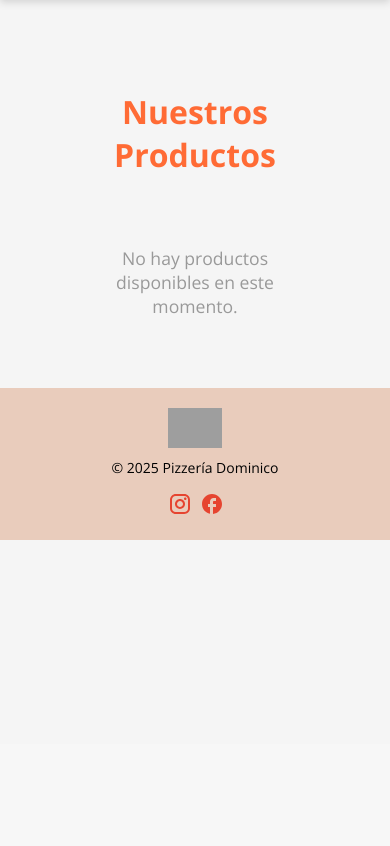
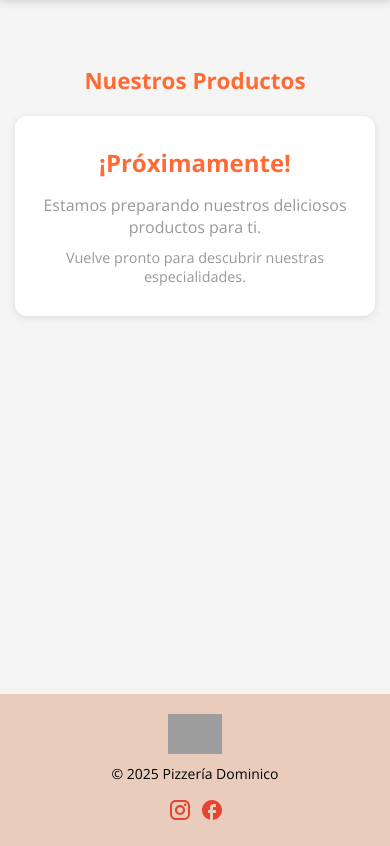
Before and after one commit to valenneka/proyectoRemavo, a PHP site: page /PizzeriaDominico/vista/public/tienda.php in a window 390 px wide. Shown: the part 100-946 px from the top of the page. Before the commit the page ends 640 px from the top, so only its background shows below. Run offline with PHP 8.4, Linux system fonts and the light colour scheme; data that the repository does not hold is empty; grey boxes are pictures that could not be loaded.

Commit message:
fix: arreglo de problemas en css

```diff
--- /dev/null
+++ b/src/css/tienda.css
@@ -0,0 +1,89 @@
+/* Estilos específicos para la página de tienda */
+
+body {
+    background: #f5f5f5;
+}
+
+/* Ocultar elementos de edición en vista pública */
+.editar-familia,
+.etiqueta-editar {
+    display: none !important;
+}
+
+/* Estilos específicos para tienda pública */
+.contenido-tienda {
+    max-width: 1600px;
+    width: 100%;
+    margin: 0 auto;
+    padding: 30px 60px;
+    min-height: calc(100vh - 200px); /* Asegurar altura mínima para empujar footer */
+}
+
+.titulo-tienda {
+    text-align: center;
+    margin: 30px 0;
+    color: #ff6b35;
+    font-size: 2em;
+    font-weight: 700;
+}
+
+.sin-familias {
+    text-align: center;
+    padding: 60px 40px;
+    color: #999;
+    font-size: 1.2em;
+    background: white;
+    border-radius: 12px;
+    box-shadow: 0 2px 8px rgba(0, 0, 0, 0.1);
+    margin: 40px 0;
+    min-height: 200px;
+    display: flex;
+    flex-direction: column;
+    justify-content: center;
+    align-items: center;
+}
+
+/* Responsive Design */
+@media (max-width: 1366px) {
+    .contenido-tienda {
+        padding: 25px 40px;
+    }
+
+    .titulo-tienda {
+        font-size: 1.8em;
+    }
+}
+
+@media (max-width: 768px) {
+    .contenido-tienda {
+        padding: 20px 20px;
+        min-height: calc(100vh - 180px);
+    }
+
+    .titulo-tienda {
+        font-size: 1.6em;
+        margin: 20px 0;
+    }
+
+    .sin-familias {
+        padding: 40px 20px;
+        font-size: 1.1em;
+        margin: 20px 0;
+        min-height: 150px;
+    }
+}
+
+@media (max-width: 480px) {
+    .contenido-tienda {
+        padding: 15px 15px;
+    }
+
+    .titulo-tienda {
+        font-size: 1.4em;
+    }
+
+    .sin-familias {
+        padding: 30px 15px;
+        font-size: 1em;
+    }
+}
--- a/vista/public/tienda.php
+++ b/vista/public/tienda.php
@@ -11,37 +11,8 @@
     <link rel="stylesheet" href="<?= BASE_URL ?>/src/css/modals.css">
     <link rel="stylesheet" href="<?= BASE_URL ?>/src/css/navbar.css">
     <link rel="stylesheet" href="<?= BASE_URL ?>/src/css/footer.css">
+    <link rel="stylesheet" href="<?= BASE_URL ?>/src/css/tienda.css">
     <title>Pizzería Dominico - Tienda</title>
-    <style>
-        body {
-            background: #f5f5f5;
-        }
-        /* Ocultar elementos de edición en vista pública */
-        .editar-familia,
-        .etiqueta-editar {
-            display: none !important;
-        }
-        /* Estilos específicos para tienda pública */
-        .contenido-tienda {
-            max-width: 1600px;
-            width: 100%;
-            margin: 0 auto;
-            padding: 30px 60px;
-        }
-        .titulo-tienda {
-            text-align: center;
-            margin: 30px 0;
-            color: #ff6b35;
-            font-size: 2em;
-            font-weight: 700;
-        }
-        .sin-familias {
-            text-align: center;
-            padding: 40px;
-            color: #999;
-            font-size: 1.1em;
-        }
-    </style>
 </head>
 
 <body>
@@ -55,7 +26,9 @@
 
         <!-- Mensaje si no hay familias -->
         <div id="sinFamilias" class="sin-familias" style="display: none;">
-            No hay productos disponibles en este momento.
+            <h3 style="color: #ff6b35; margin-bottom: 15px; font-size: 1.5em;">¡Próximamente!</h3>
+            <p>Estamos preparando nuestros deliciosos productos para ti.</p>
+            <p style="margin-top: 10px; font-size: 0.9em;">Vuelve pronto para descubrir nuestras especialidades.</p>
         </div>
     </div>
 
```
Also changed, not shown: src/css/login.css (+9 -2 lines).
